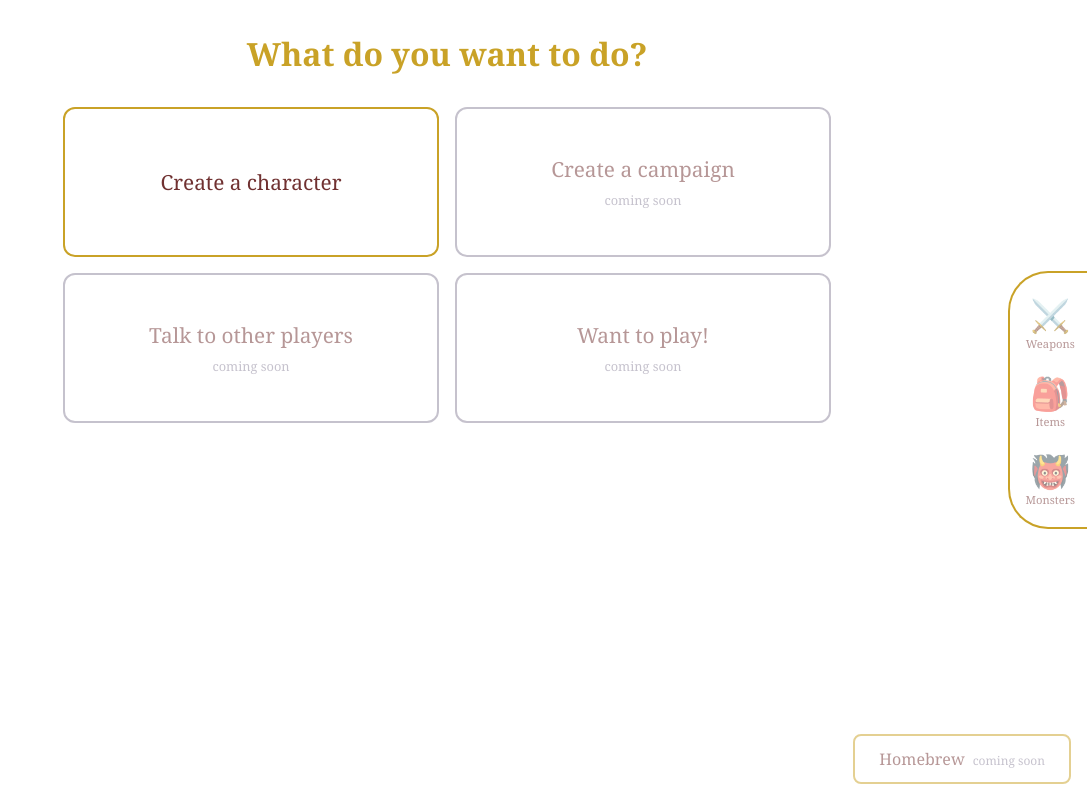
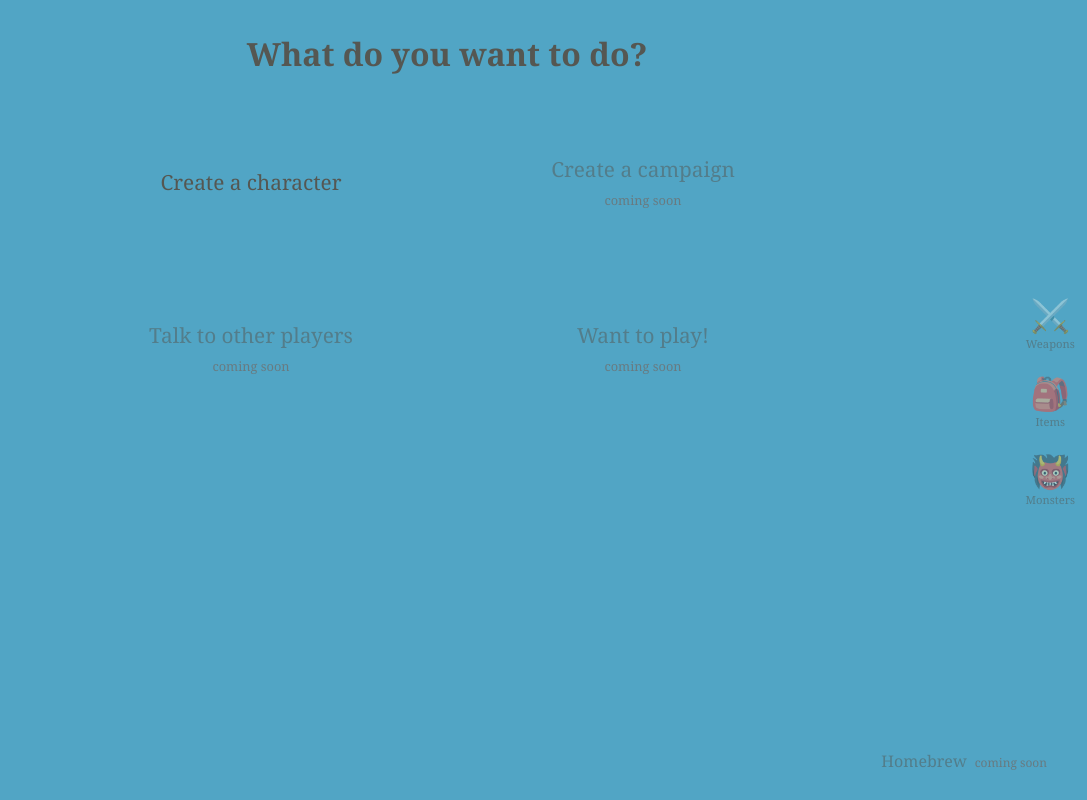
Before and after one commit to alfie-sixclaws/Dungeons-and-Dragons-Club, a plain HTML site: page index.html in a window 1280 px wide. Shown: the whole page, without its empty margins (193-1280 px from the left). Drawn offline with Linux system fonts and the light colour scheme.

Commit message:
me change colours again

```diff
--- a/css/style.css
+++ b/css/style.css
@@ -1,11 +1,11 @@
 /* CSS variables: change a colour here and it changes everywhere */
 :root {
-  --bg: #ffffff;
-  --accent: #c9a227;   /* gold */
-  --panel: gold(103, 96, 96);  /* gold */
-  --accent: #c9a227;   /* gold */
-  --text: #703131;  /* crismon */
-  --muted: #8d869c;
+  --bg: #51A5C5;
+  --accent: #507F62;   /* gold */
+  --panel: #B59E54(103, 96, 96);  /* gold */
+  --accent: 7B469B;   /* gold */
+  --text: #555752 ;  /* crismon */
+  --muted: #7F513E;
 }
 
 * { box-sizing: border-box; }
```
